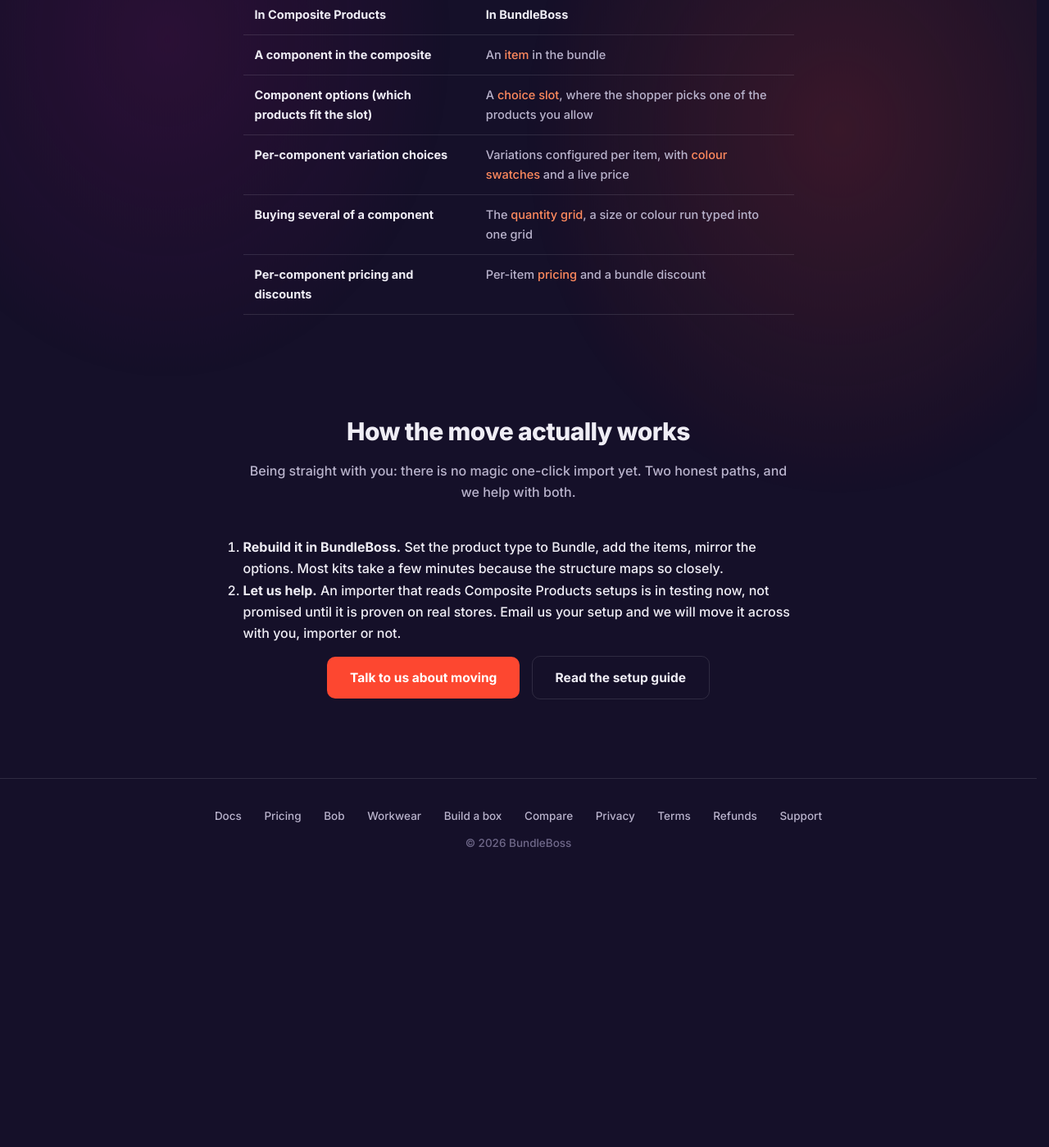
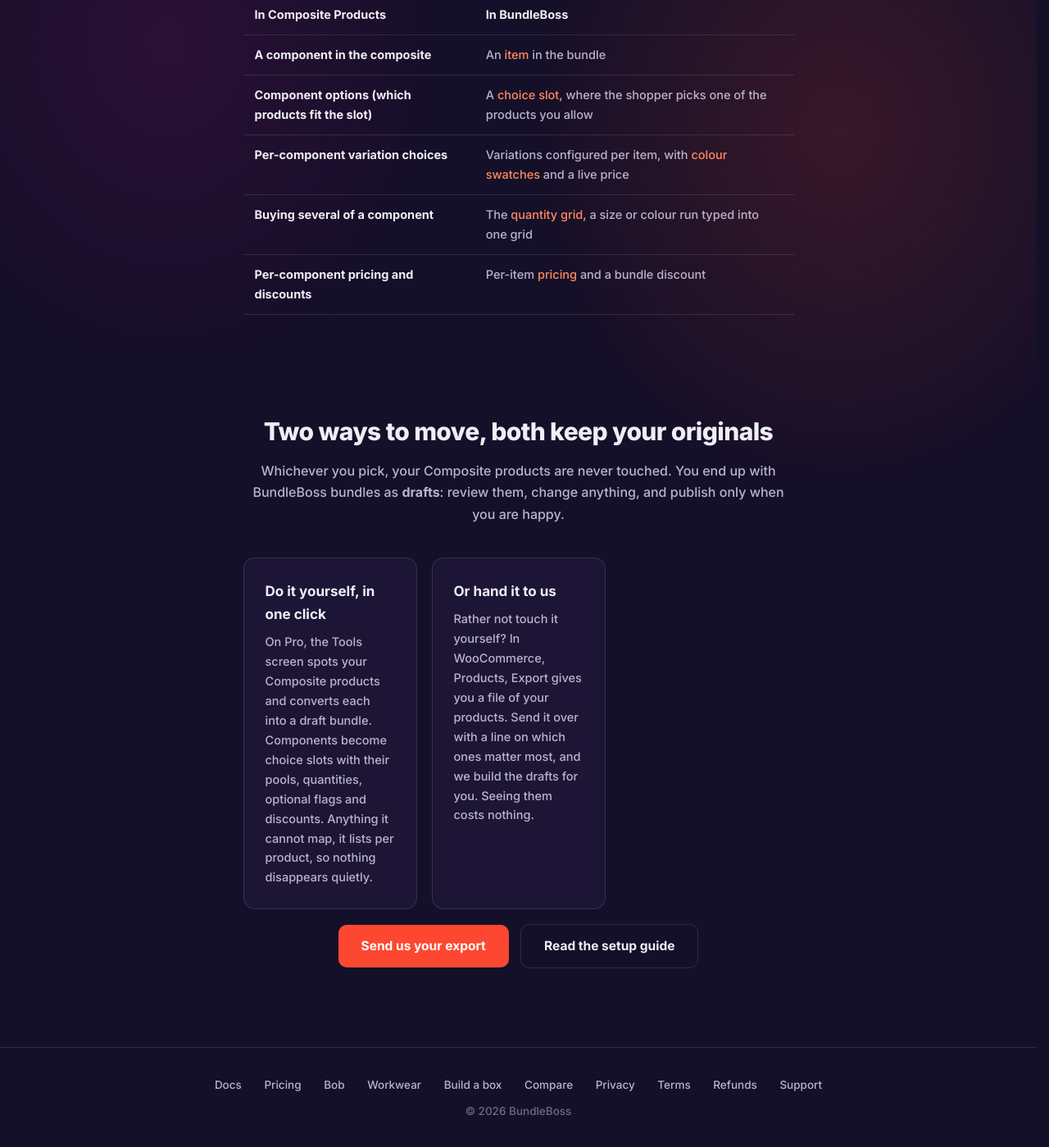
Before and after one commit to BundleBoss/website, a Jekyll site: the page migrate-from-composite-products/index.html, which Jekyll copies as it is, in a window 1280 px wide and 1400 px high, scrolled down 1338 px. Shown: the whole window at 82% size. Built offline with Jekyll 4.4.1, drawn with Linux system fonts in a browser that asks for light colours; before the commit the page ends 2411 px from its top, so only the background shows below that.

Commit message:
Concierge migration: generalise to any plugin + correct the Composite page
- migrate-from-composite: replace "there is no one-click import yet"
  (now false: the Composite importer ships in Pro 4.14.1, on the Tools
  screen) with a two-way section. The built-in one-click importer and
  the done-for-you concierge, both leaving your originals untouched and
  output as drafts you review before publishing.
- Add a plugin-agnostic "Switching from anything? Hand us the setup"
  concierge section (send your export, we rebuild as drafts, nothing
  goes live, seeing them costs nothing) to the WPC, Product Bundle
  Builder and WooCommerce Product Bundles alternative pages.

```diff
--- a/migrate-from-composite-products/index.html
+++ b/migrate-from-composite-products/index.html
@@ -88,14 +88,20 @@
 </section>
 
 <section class="wrap narrow">
-  <h2 class="section-title">How the move actually works</h2>
-  <p class="section-sub">Being straight with you: there is no magic one-click import yet. Two honest paths, and we help with both.</p>
-  <ol class="steps">
-    <li><strong>Rebuild it in BundleBoss.</strong> Set the product type to Bundle, add the items, mirror the options. Most kits take a few minutes because the structure maps so closely.</li>
-    <li><strong>Let us help.</strong> An importer that reads Composite Products setups is in testing now, not promised until it is proven on real stores. Email us your setup and we will move it across with you, importer or not.</li>
-  </ol>
-  <div style="text-align:center;margin-top:14px">
-    <a class="btn btn-primary" href="mailto:support@getbundleboss.com?subject=Moving%20from%20Composite%20Products">Talk to us about moving</a>
+  <h2 class="section-title">Two ways to move, both keep your originals</h2>
+  <p class="section-sub">Whichever you pick, your Composite products are never touched. You end up with BundleBoss bundles as <strong>drafts</strong>: review them, change anything, and publish only when you are happy.</p>
+  <div class="cards">
+    <div class="card">
+      <h3>Do it yourself, in one click</h3>
+      <p>On Pro, the Tools screen spots your Composite products and converts each into a draft bundle. Components become choice slots with their pools, quantities, optional flags and discounts. Anything it cannot map, it lists per product, so nothing disappears quietly.</p>
+    </div>
+    <div class="card">
+      <h3>Or hand it to us</h3>
+      <p>Rather not touch it yourself? In WooCommerce, Products, Export gives you a file of your products. Send it over with a line on which ones matter most, and we build the drafts for you. Seeing them costs nothing.</p>
+    </div>
+  </div>
+  <div style="text-align:center;margin-top:18px">
+    <a class="btn btn-primary" href="mailto:support@getbundleboss.com?subject=Moving%20from%20Composite%20Products%20(my%20export%20attached)">Send us your export</a>
     <a class="btn btn-ghost" href="/docs/getting-started/">Read the setup guide</a>
   </div>
 </section>
```
Also changed, not shown: product-bundle-builder-alternative/index.html (+9 -0 lines), woocommerce-product-bundles-alternative/index.html (+9 -0 lines), wpc-product-bundles-alternative/index.html (+9 -0 lines).
